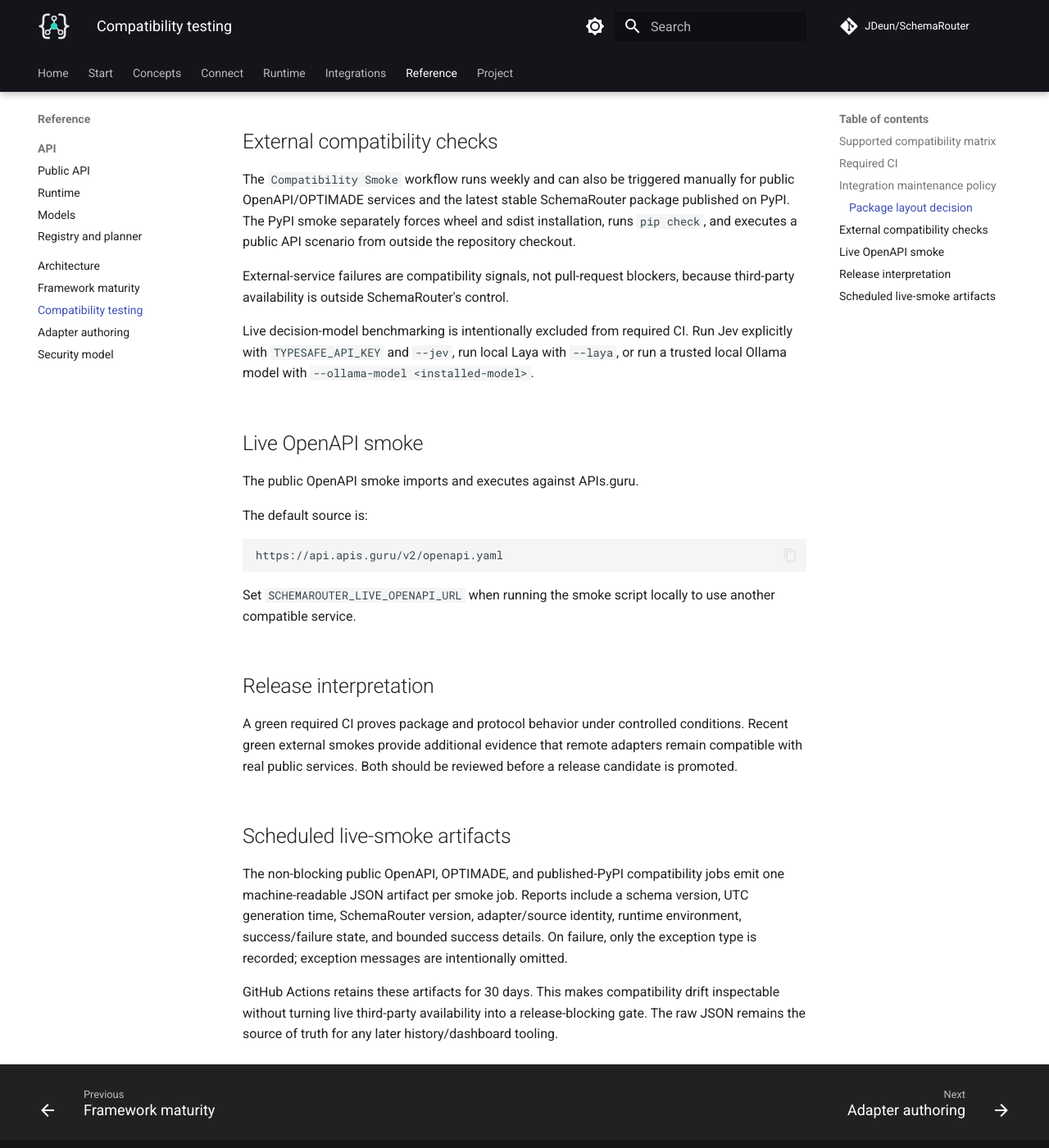
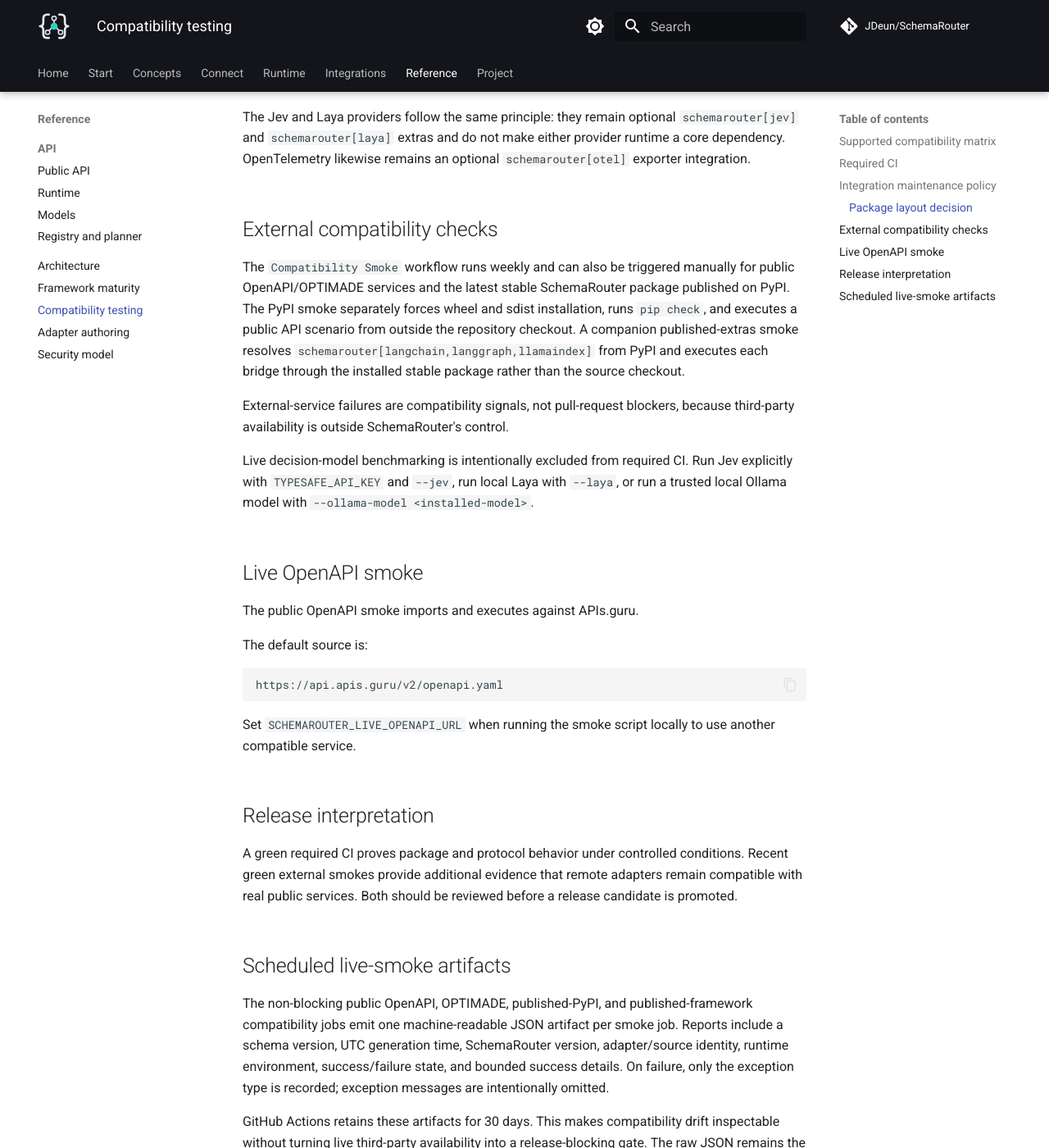
Before and after one commit to JDeun/SchemaRouter, an MkDocs documentation site: the page built from docs/compatibility.md, in a window 1280 px wide and 1400 px high, scrolled down 3547 px. Shown: the whole window at 82% size. Built offline with MkDocs 1.6.1 and Material for MkDocs 9.7.7, drawn with Linux system fonts in a browser that asks for light colours; comment, search, counter and statistics services are not loaded; some of the changed text lies outside the part shown.

Commit message:
docs: document published framework extras smoke

```diff
--- a/docs/compatibility.md
+++ b/docs/compatibility.md
@@ -22,6 +22,7 @@
 | OpenAPI | Built-in adapter | Deterministic fixtures + scheduled public smoke | No OpenAPI SDK dependency |
 | OPTIMADE | Built-in adapter | Deterministic fixtures + scheduled public smoke | No OPTIMADE client dependency |
 | Published PyPI package | Latest stable wheel + sdist | Scheduled/manual external smoke | Installs from PyPI in a fresh runner, runs `pip check`, and executes a public API scenario outside the checkout |
+| Published framework extras | Latest stable `langchain` + `langgraph` + `llamaindex` extras | Scheduled/manual external smoke | Resolves the published extras from PyPI and executes all three bridges outside the checkout |
 
 Before widening an upper bound or lowering a minimum supported version, the relevant integration
 tests must pass against that target and the change must be documented in release notes.
@@ -97,7 +98,9 @@
 The `Compatibility Smoke` workflow runs weekly and can also be triggered manually for public
 OpenAPI/OPTIMADE services and the latest stable SchemaRouter package published on PyPI. The PyPI
 smoke separately forces wheel and sdist installation, runs `pip check`, and executes a public API
-scenario from outside the repository checkout.
+scenario from outside the repository checkout. A companion published-extras smoke resolves
+`schemarouter[langchain,langgraph,llamaindex]` from PyPI and executes each bridge through the
+installed stable package rather than the source checkout.
 
 External-service failures are compatibility signals, not pull-request blockers, because third-party
 availability is outside SchemaRouter's control.
@@ -128,7 +131,8 @@
 
 ## Scheduled live-smoke artifacts
 
-The non-blocking public OpenAPI, OPTIMADE, and published-PyPI compatibility jobs emit one
+The non-blocking public OpenAPI, OPTIMADE, published-PyPI, and published-framework compatibility
+jobs emit one
 machine-readable JSON artifact per smoke job. Reports include a schema version, UTC generation time, SchemaRouter version,
 adapter/source identity, runtime environment, success/failure state, and bounded success details.
 On failure, only the exception type is recorded; exception messages are intentionally omitted.
```
